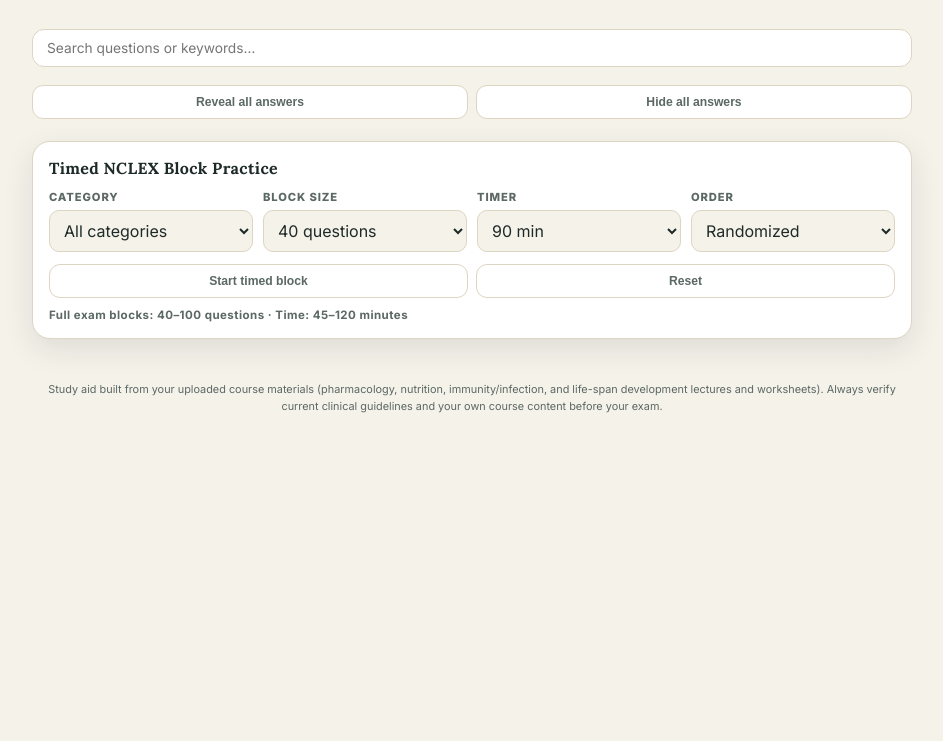
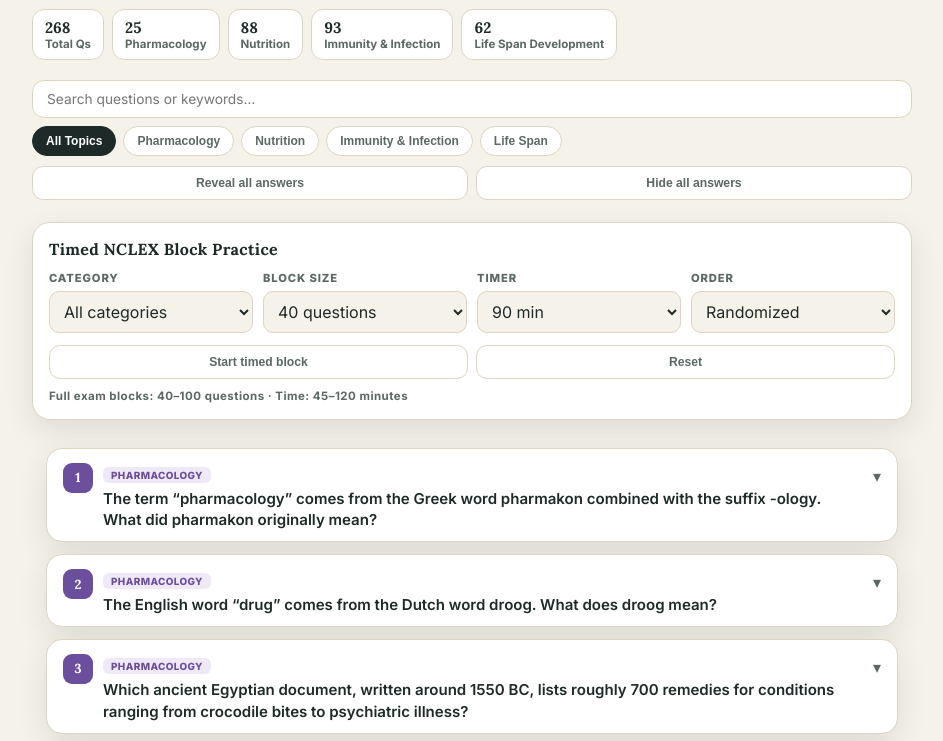
Before and after one commit to eaglepython/prep, a plain HTML site: page index.html in a window 1280 px wide. Shown: the part 56-797 px from the top of the page, without its empty margins (168-1111 px from the left). Drawn offline with Linux system fonts and the light colour scheme.

Commit message:
Fix timed block JS syntax issue

```diff
--- a/index.html
+++ b/index.html
@@ -1482,8 +1482,7 @@
 ["A child is receiving a routine well-child check and the nurse asks about the last menstrual period. Which patient is this question most appropriate for?",
 ["A 7-year-old girl","A 10-year-old girl who may be entering puberty","A 6-month-old girl","A 2-year-old boy"],1,
 "Asking about the last menstrual period is appropriate when assessing a preadolescent or adolescent girl because menarche may begin in early adolescence.",
-"Age-appropriate developmental history is part of pediatric assessment."],
-"];
+"Age-appropriate developmental history is part of pediatric assessment."]];
 
 /* ============ BUILD FULL QUESTION LIST ============ */
 const ALL = [];
```
Also changed, not shown: 11 other files.
